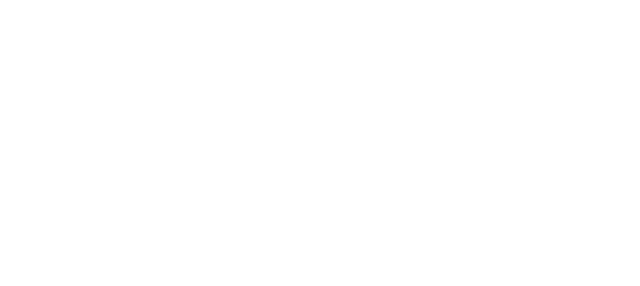
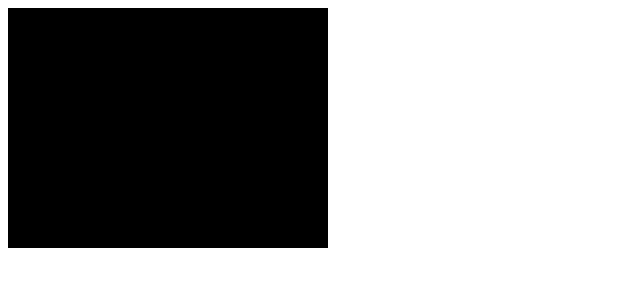
Before and after one commit to felianfilian/JS_tricks, a plain HTML site: page index.html in a window 1280 px wide. Shown: the whole page, without its empty margins (0-640 px from the left). Drawn offline with Linux system fonts and the light colour scheme.

Commit message:
webcam test start

```diff
--- a/index.html
+++ b/index.html
@@ -6,6 +6,6 @@
     <title>JS Tests</title>
 </head>
 <body>
-
+    <video id="video" style="background: black; width:320px; height: 240px"></video>
 </body>
 </html>
```
